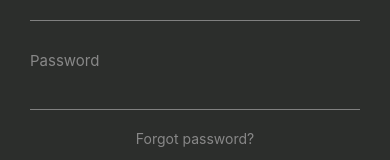
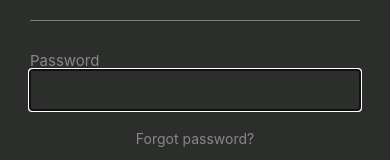
Before and after one commit to BorisPerkovic/LoginForm-ReactNative, a React Native app: screen / in a window 390 px wide. Shown: the part 314-474 px from the top of the page. Built offline with nearby package versions, Linux system fonts and the light colour scheme.

Commit message:
Custom INput text style added

```diff
--- a/components/CustomInput.tsx
+++ b/components/CustomInput.tsx
@@ -17,6 +17,7 @@ export const CustomInput: FunctionComponent<DefaultInputtProps> = ({
       secureTextEntry={type}
       style={[styles.input, style]}
       onChange={onChangeText}
+      autoFocus={true}
     />
   );
 };
@@ -26,5 +27,7 @@ const styles = StyleSheet.create({
     height: 40,
     borderBottomColor: 'gray',
     borderBottomWidth: 1,
+    color: 'white',
+    fontSize: 18,
   },
 });
```
